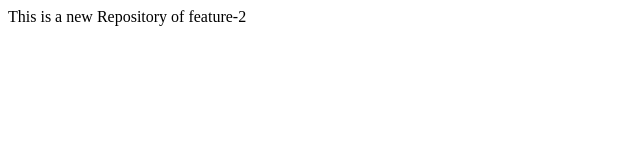
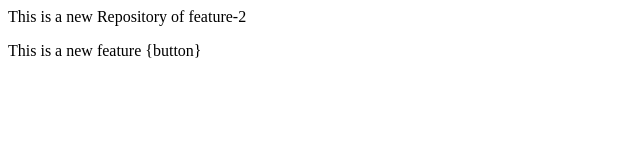
Before and after one commit to techayush087/LocalRepo, a plain HTML site: page index.html in a window 1280 px wide. Shown: the whole page, without its empty margins (0-640 px from the left). Drawn offline with Linux system fonts and the light colour scheme.

Commit message:
New Line added in main branch in index.html

```diff
--- a/index.html
+++ b/index.html
@@ -1 +1,2 @@
 <p>This is a new Repository of feature-2</p>
+<p>This is a new feature {button}</p>
```
